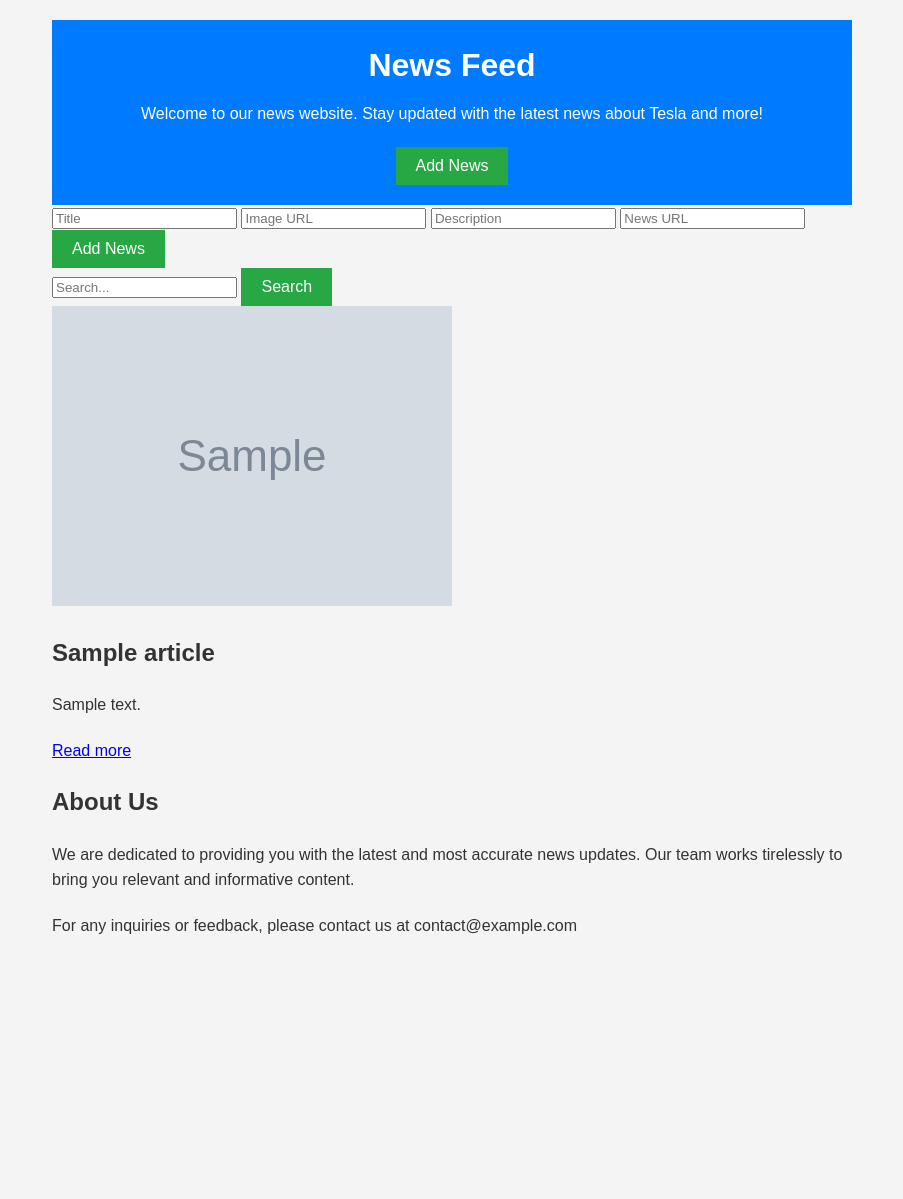
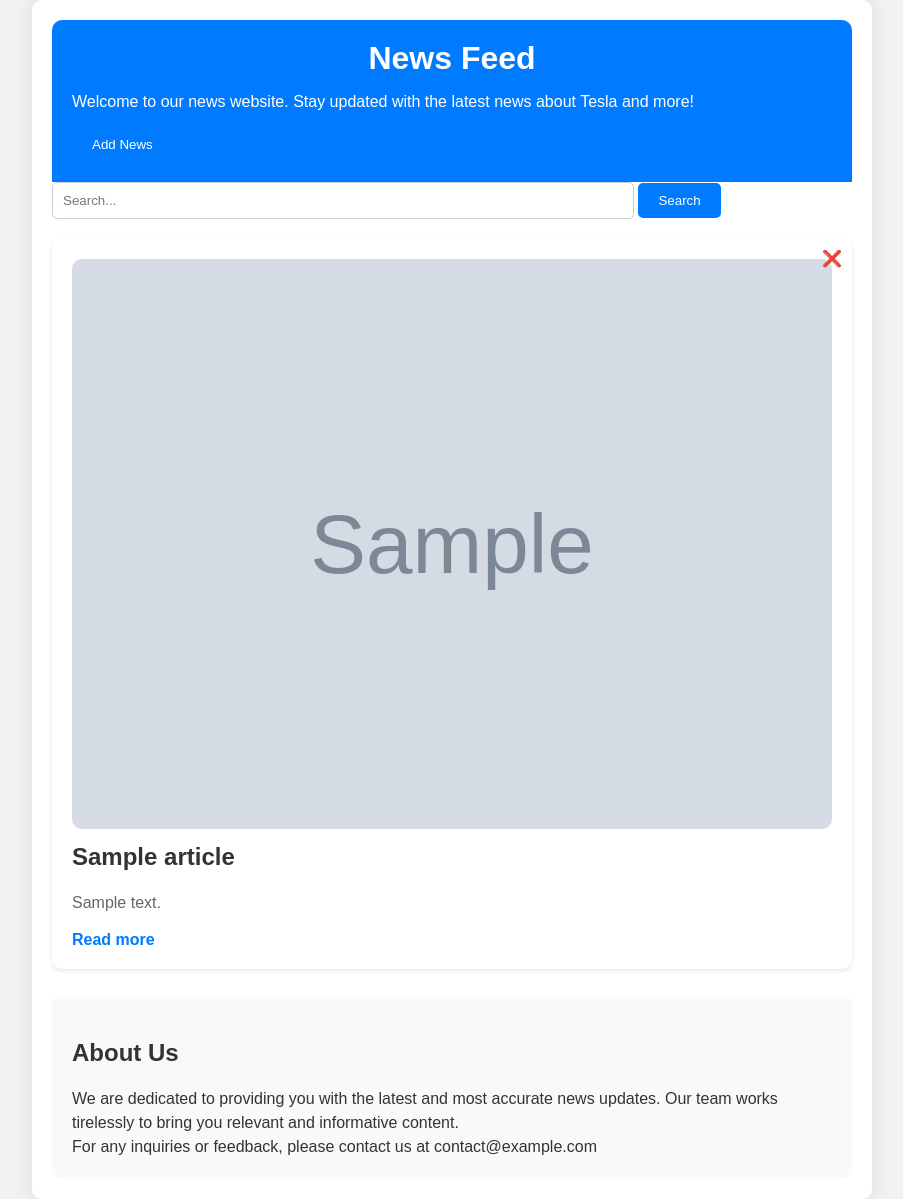
Before and after one commit to YusufTechvitis/Java-Testing, a Django app: page / in a window 1280 px wide. Shown: the whole page, without its empty margins (188-1091 px from the left). Before the commit the page ends 934 px from the top, so only its background shows below. Run offline with Django 5.2, Linux system fonts and the light colour scheme; tables that the repository leaves empty hold one stand-in row (values such as "Sample post"); grey boxes marked "Sample" are stand-in pictures; a database or web service that is not in the repository returns one stand-in record (values such as "Sample title"); data that the repository does not hold is empty.

Commit message:
try alone

```diff
--- a/myproject/helloapp/templates/hello.html
+++ b/myproject/helloapp/templates/hello.html
@@ -1,12 +1,111 @@
-{% load static %}
 <!DOCTYPE html>
 <html lang="en">
 <head>
     <meta charset="UTF-8">
     <meta name="viewport" content="width=device-width, initial-scale=1.0">
     <title>News Feed</title>
-    <link rel="stylesheet" type="text/css" href="{% static 'css/styles.css' %}">
-    <!-- Include any additional meta tags, stylesheets, or scripts here -->
+    <style>
+        body {
+            font-family: Arial, sans-serif;
+            margin: 0;
+            padding: 0;
+            background-color: #f2f2f2;
+            color: #333;
+        }
+        .container {
+            max-width: 800px;
+            margin: 0 auto;
+            padding: 20px;
+            background-color: #fff;
+            border-radius: 10px;
+            box-shadow: 0 0 20px rgba(0, 0, 0, 0.1);
+        }
+        header {
+            background-color: #007bff;
+            color: #fff;
+            padding: 20px;
+            border-radius: 10px 10px 0 0;
+        }
+        header h1 {
+            margin: 0;
+            font-size: 32px;
+            text-align: center;
+        }
+        .info {
+            margin-top: 20px;
+            padding: 20px;
+            background-color: #f9f9f9;
+            border-radius: 0 0 10px 10px;
+        }
+        .info p {
+            margin: 0;
+            line-height: 1.5;
+        }
+        form {
+            margin-bottom: 20px;
+        }
+        input[type="text"] {
+            padding: 10px;
+            width: 70%;
+            border: 1px solid #ccc;
+            border-radius: 5px;
+        }
+        button {
+            padding: 10px 20px;
+            background-color: #007bff;
+            color: #fff;
+            border: none;
+            border-radius: 5px;
+            cursor: pointer;
+        }
+        button:hover {
+            background-color: #0056b3;
+        }
+        .article {
+            margin-bottom: 30px;
+            background-color: #fff;
+            padding: 20px;
+            border-radius: 10px;
+            box-shadow: 0 2px 5px rgba(0, 0, 0, 0.1);
+            position: relative; /* Added for positioning delete icon */
+        }
+        .delete-icon {
+            position: absolute;
+            top: 10px;
+            right: 10px;
+            cursor: pointer;
+        }
+        .article img {
+            max-width: 100%;
+            border-radius: 10px;
+            margin-bottom: 10px;
+            /* Lazy loading */
+            width: 100%;
+            height: auto;
+            transition: opacity 0.3s ease;
+            opacity: 0;
+        }
+        .article img.lazy-loaded {
+            opacity: 1;
+        }
+        .article h2 {
+            margin-top: 0;
+            color: #333;
+            font-size: 24px;
+        }
+        .article p {
+            color: #666;
+            line-height: 1.5;
+        }
+        .article a {
+            color: #007bff;
+            text-decoration: none;
+            font-weight: bold;
+        }
+        .article a:hover {
+            text-decoration: underline;
+        }
+    </style>
 </head>
 <body>
 
@@ -14,17 +113,8 @@
     <header>
         <h1>News Feed</h1>
         <p>Welcome to our news website. Stay updated with the latest news about Tesla and more!</p>
-        <button onclick="toggleAddForm()"><i class="fas fa-plus"></i> Add News</button>
+        <button onclick="addNews()">Add News</button> <!-- Added add news button -->
     </header>
-
-    <!-- Add News Form -->
-    <form id="addNewsForm" class="add-news-form" onsubmit="addNews(event)">
-        <input type="text" id="newsTitle" placeholder="Title" required>
-        <input type="text" id="newsImageUrl" placeholder="Image URL" required>
-        <input type="text" id="newsDescription" placeholder="Description" required>
-        <input type="text" id="newsUrl" placeholder="News URL" required>
-        <button type="submit">Add News</button>
-    </form>
 
     <!-- Search form -->
     <form action="{% url 'home' %}" method="get">
@@ -43,7 +133,7 @@
                 <!-- Display articles here -->
                 <div class="article">
                     <img class="lazyload" data-src="{{ article.urlToImage }}" alt="{{ article.title }}">
-                    <span class="delete-icon" onclick="deleteNews(this)"><i class="fas fa-trash-alt"></i></span>
+                    <span class="delete-icon" onclick="deleteNews(this)">❌</span> <!-- Added delete icon -->
                     <h2>{{ article.title }}</h2>
                     <p>{{ article.description }}</p>
                     <a href="{{ article.url }}" target="_blank">Read more</a>
@@ -62,7 +152,49 @@
     </div>
 </div>
 
-<script src="{% static 'js/scripts.js' %}"></script>
+<script>
+    // Lazy loading images
+    document.addEventListener("DOMContentLoaded", function() {
+        var lazyloadImages = document.querySelectorAll("img.lazyload");
+        var lazyloadThrottleTimeout;
+
+        function lazyload() {
+            if (lazyloadThrottleTimeout) {
+                clearTimeout(lazyloadThrottleTimeout);
+            }
+
+            lazyloadThrottleTimeout = setTimeout(function() {
+                var scrollTop = window.pageYOffset;
+                lazyloadImages.forEach(function(img) {
+                    if (img.offsetTop < (window.innerHeight + scrollTop)) {
+                        img.src = img.dataset.src;
+                        img.classList.remove('lazyload');
+                        img.classList.add('lazy-loaded');
+                    }
+                });
+                if (lazyloadImages.length === 0) {
+                    document.removeEventListener("scroll", lazyload);
+                    window.removeEventListener("resize", lazyload);
+                    window.removeEventListener("orientationChange", lazyload);
+                }
+            }, 20);
+        }
+
+        document.addEventListener("scroll", lazyload);
+        window.addEventListener("resize", lazyload);
+        window.addEventListener("orientationChange", lazyload);
+    });
+
+    function addNews() {
+        // You can implement the logic to add news here
+        alert("Add news functionality will be implemented soon!");
+    }
+
+    function deleteNews(element) {
+        // You can implement the logic to delete news here
+        element.parentNode.remove();
+    }
+</script>
 
 </body>
 </html>
```
